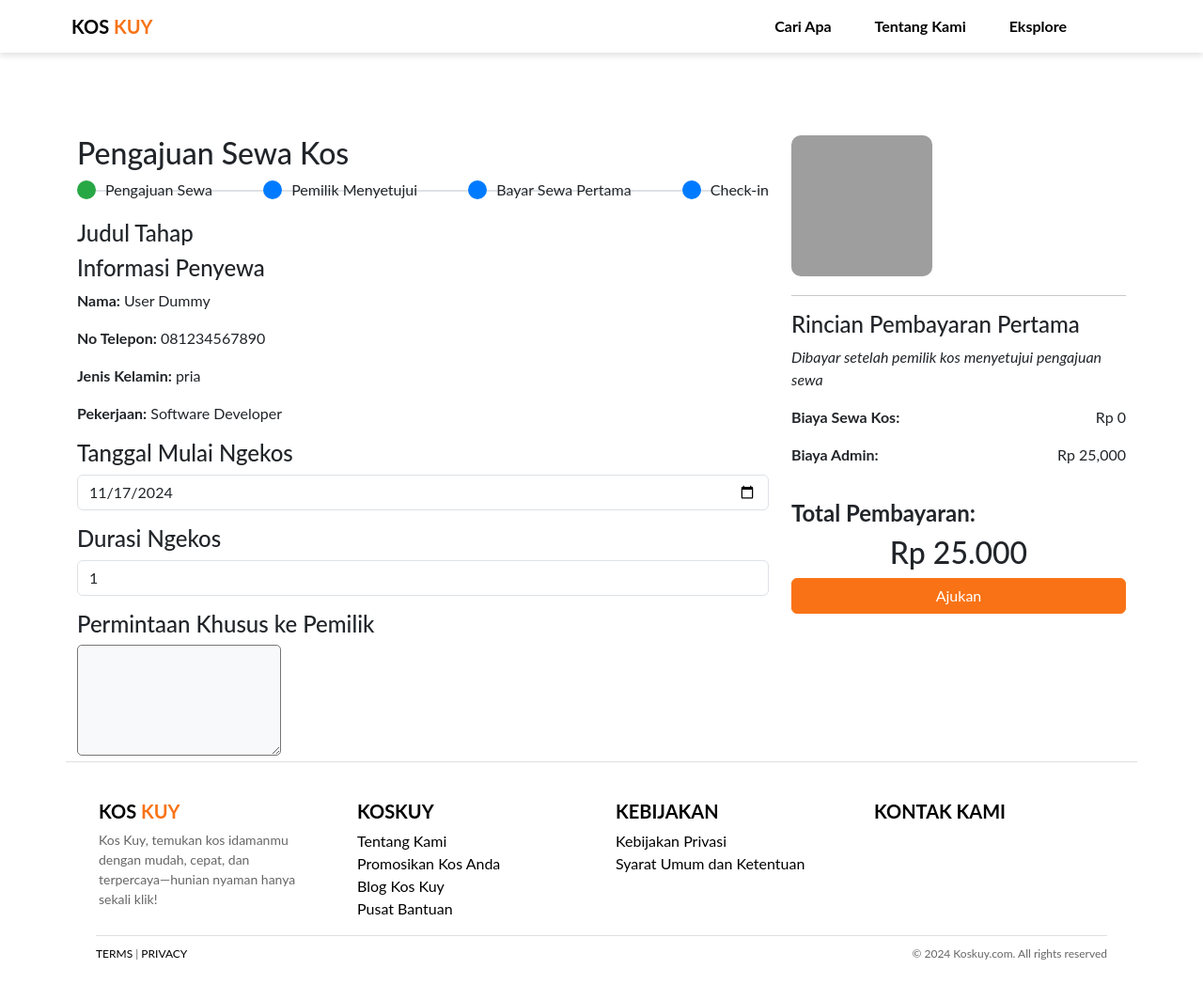
After one commit to IbnuEffendi/KosKuy, a PHP site: page /final/sewa-kos.php in a window 1280 px wide. The commit adds this page. Shown: the whole page at 94% size. Run offline with PHP 8.4, Linux system fonts and the light colour scheme; a user stored in the database is signed in; data comes from the database, SQL or seed files in the repository; data that the repository does not hold is empty; grey boxes are pictures that could not be loaded.

Commit message:
revisi payment

```diff
--- a/final/display.php
+++ b/final/display.php
@@ -77,7 +77,7 @@ $totalPages = ceil($totalKos / $limit);
         </nav>
     </div>
     <?php require "footer.php"; ?>
-    <script></script>
+
     <script type="application/json" id="kosData"> <?= json_encode($kosList) ?> </script>
     <script src="https://code.jquery.com/jquery-3.6.0.min.js"></script>
     <script src="https://cdn.jsdelivr.net/npm/@popperjs/core@2.9.2/dist/umd/popper.min.js"></script>
--- /dev/null
+++ b/final/sewa-kos.php
@@ -0,0 +1,190 @@
+<?php
+session_start();
+include 'php/database.php';
+
+// Pastikan user sudah login
+if (!isset($_SESSION['user_id'])) {
+    echo "<script>alert('Anda harus login terlebih dahulu untuk mengajukan sewa kos.'); window.location.href='login.php';</script>";
+    exit;
+}
+
+$user_id = $_SESSION['user_id'];
+$kos_id = isset($_POST['kos_id']) ? intval($_POST['kos_id']) : 0;
+$tanggal_mulai = isset($_POST['tanggal_mulai']) ? $_POST['tanggal_mulai'] : date('Y-m-d');
+
+// Ambil data penyewa dari database
+$userQuery = $pdo->prepare("SELECT u.*, up.* FROM users u JOIN user_profiles up ON u.user_id = up.user_id WHERE u.user_id = :user_id");
+$userQuery->bindParam(':user_id', $user_id, PDO::PARAM_INT);
+$userQuery->execute();
+$user = $userQuery->fetch(PDO::FETCH_ASSOC);
+
+// Ambil data kos dari database
+$kosQuery = $pdo->prepare("SELECT k.*, GROUP_CONCAT(f.facility_name SEPARATOR '-') as fasilitas FROM kos k JOIN kos_facilities kf ON k.kos_id = kf.kos_id JOIN facilities f ON kf.facility_id = f.facility_id WHERE k.kos_id = :kos_id");
+$kosQuery->bindParam(':kos_id', $kos_id, PDO::PARAM_INT);
+$kosQuery->execute();
+$kos = $kosQuery->fetch(PDO::FETCH_ASSOC);
+
+// Ambil gambar kos dari tabel kos_images (ambil satu gambar saja)
+$imageQuery = $pdo->prepare("SELECT image_url FROM kos_images WHERE kos_id = :kos_id LIMIT 1");
+$imageQuery->bindParam(':kos_id', $kos_id, PDO::PARAM_INT);
+$imageQuery->execute();
+$image = $imageQuery->fetch(PDO::FETCH_ASSOC);
+
+// Jika data kos tidak ditemukan
+if (!$kos) {
+    echo "Data kos tidak ditemukan.";
+    exit;
+}
+?>
+
+<!DOCTYPE html>
+<html lang="en">
+
+<head>
+    <meta charset="UTF-8">
+    <meta name="viewport" content="width=device-width, initial-scale=1.0">
+    <title>Pengajuan Sewa Kos</title>
+    <link rel="stylesheet" href="bootstrap/bootstrap-5.3.3-dist/css/bootstrap.min.css">
+    <link rel="stylesheet" href="css/style.css">
+    <style>
+        .timeline {
+            display: flex;
+            justify-content: space-between;
+            position: relative;
+            margin-bottom: 20px;
+        }
+        .timeline::before {
+            content: '';
+            position: absolute;
+            top: 50%;
+            left: 0;
+            width: 100%;
+            height: 2px;
+            background-color: #dee2e6;
+            z-index: 1;
+        }
+        .timeline-step {
+            position: relative;
+            display: flex;
+            align-items: center;
+            z-index: 2;
+        }
+        .timeline-step::before {
+            content: '';
+            width: 20px;
+            height: 20px;
+            border-radius: 50%;
+            background-color: #007bff;
+            margin-right: 10px;
+            z-index: 3;
+        }
+        .timeline-step.active::before {
+            background-color: #28a745;
+        }
+        .info-container {
+            display: flex;
+            align-items: center;
+            gap: 20px;
+            margin-bottom: 20px;
+        }
+        .rounded-img {
+            border-radius: 10px;
+            width: 150px;
+            height: 150px;
+            object-fit: cover;
+        }
+        .note {
+            background-color: #f8f9fa;
+            padding: 10px;
+            border-radius: 5px;
+        }
+        .payment-summary {
+            display: flex;
+            justify-content: space-between;
+        }
+        .total-payment {
+            text-align: center;
+            margin-top: 20px;
+        }
+    </style>
+</head>
+
+<body>
+    <?php include 'navbar.php'; ?>
+    <br>
+    <br>
+    <div class="container mt-5">
+        <div class="row">
+            <!-- Kolom Kiri: Informasi Penyewa dan Timeline Tahapan -->
+            <div class="container mt-5">
+        <div class="row">
+            <!-- Kolom Kiri: Informasi Penyewa dan Timeline Tahapan -->
+            <div class="col-md-8">
+                <h2>Pengajuan Sewa Kos</h2>
+                <div class="timeline">
+                    <div class="timeline-step active">Pengajuan Sewa</div>
+                    <div class="timeline-step">Pemilik Menyetujui</div>
+                    <div class="timeline-step">Bayar Sewa Pertama</div>
+                    <div class="timeline-step">Check-in</div>
+                </div>
+                <h4>Judul Tahap</h4>
+
+                <h4>Informasi Penyewa</h4>
+                <p><strong>Nama:</strong> <?= htmlspecialchars($user['fullname']) ?></p>
+                <p><strong>No Telepon:</strong> <?= htmlspecialchars($user['no_telepon']) ?></p>
+                <p><strong>Jenis Kelamin:</strong> <?= htmlspecialchars($user['jenis_kelamin']) ?></p>
+                <p><strong>Pekerjaan:</strong> <?= htmlspecialchars($user['pekerjaan']) ?></p>
+
+                <h4>Tanggal Mulai Ngekos</h4>
+                <input type="date" id="start_date" name="start_date" value="<?= htmlspecialchars($tanggal_mulai) ?>" class="form-control mb-3">
+
+                <h4>Durasi Ngekos</h4>
+                <input type="number" id="duration" name="duration" value="1" min="1" class="form-control mb-3">
+
+                <h4>Permintaan Khusus ke Pemilik</h4>
+                <textarea id="special_request" name="special_request" rows="4" class="note"></textarea>
+            </div>
+
+            <!-- Kolom Kanan: Informasi Kos dan Rincian Pembayaran -->
+            <div class="col-md-4">
+                <div class="info-container">
+                    <img src="asset/kos/<?= htmlspecialchars($image['image_url']) ?>" alt="Gambar Kos" class="rounded-img">
+                    <div>
+                        <h4><?= htmlspecialchars($kos['nama_kos']) ?></h4>
+                        <p><?= htmlspecialchars($kos['alamat']) ?></p>
+                        <p><?= htmlspecialchars($kos['fasilitas']) ?></p>
+                    </div>
+                </div>
+                <hr>
+                <h4>Rincian Pembayaran Pertama</h4>
+                <p><em>Dibayar setelah pemilik kos menyetujui pengajuan sewa</em></p>
+                <div class="payment-summary">
+                    <p><strong>Biaya Sewa Kos:</strong></p>
+                    <p id="rentCost">Rp <?= number_format($kos['harga'], 0, ',', '.') ?></p>
+                </div>
+                <div class="payment-summary">
+                    <p><strong>Biaya Admin:</strong></p>
+                    <p>Rp 25,000</p>
+                </div>
+                <div class="total-payment">
+                    <h4 class="text-start"><strong>Total Pembayaran:</strong></h4>
+                    <h2 id="totalPayment">Rp <?= number_format($kos['harga'] + 25000, 0, ',', '.') ?></h2>
+                </div>
+                <form id="rentRequestForm" action="process-rent-request.php" method="post">
+                    <input type="hidden" name="kos_id" value="<?= $kos_id ?>">
+                    <input type="hidden" name="duration" id="form_duration" value="1">
+                    <input type="hidden" name="start_date" id="form_start_date" value="<?= htmlspecialchars($tanggal_mulai) ?>">
+                    <input type="hidden" name="special_request" id="form_special_request">
+                    <input type="hidden" name="total_payment" id="total_payment" value="<?= $kos['harga'] + 25000 ?>">
+                    <button type="submit" class="btn btn-primary w-100">Ajukan</button>
+                </form>
+            </div>
+        </div>
+    </div>
+    <?php include 'footer.php'; ?>
+    <script src="https://code.jquery.com/jquery-3.6.0.min.js"></script>
+    <script src="https://cdn.jsdelivr.net/npm/@popperjs/core@2.9.2/dist/umd/popper.min.js"></script>
+    <script src="bootstrap/bootstrap-5.3.3-dist/js/bootstrap.min.js"></script>
+</body>
+
+</html>
```
Also changed, not shown: final/detail-kos.php (+113 -5 lines), final/asset/kos/kos_1_2.jpg (added).
